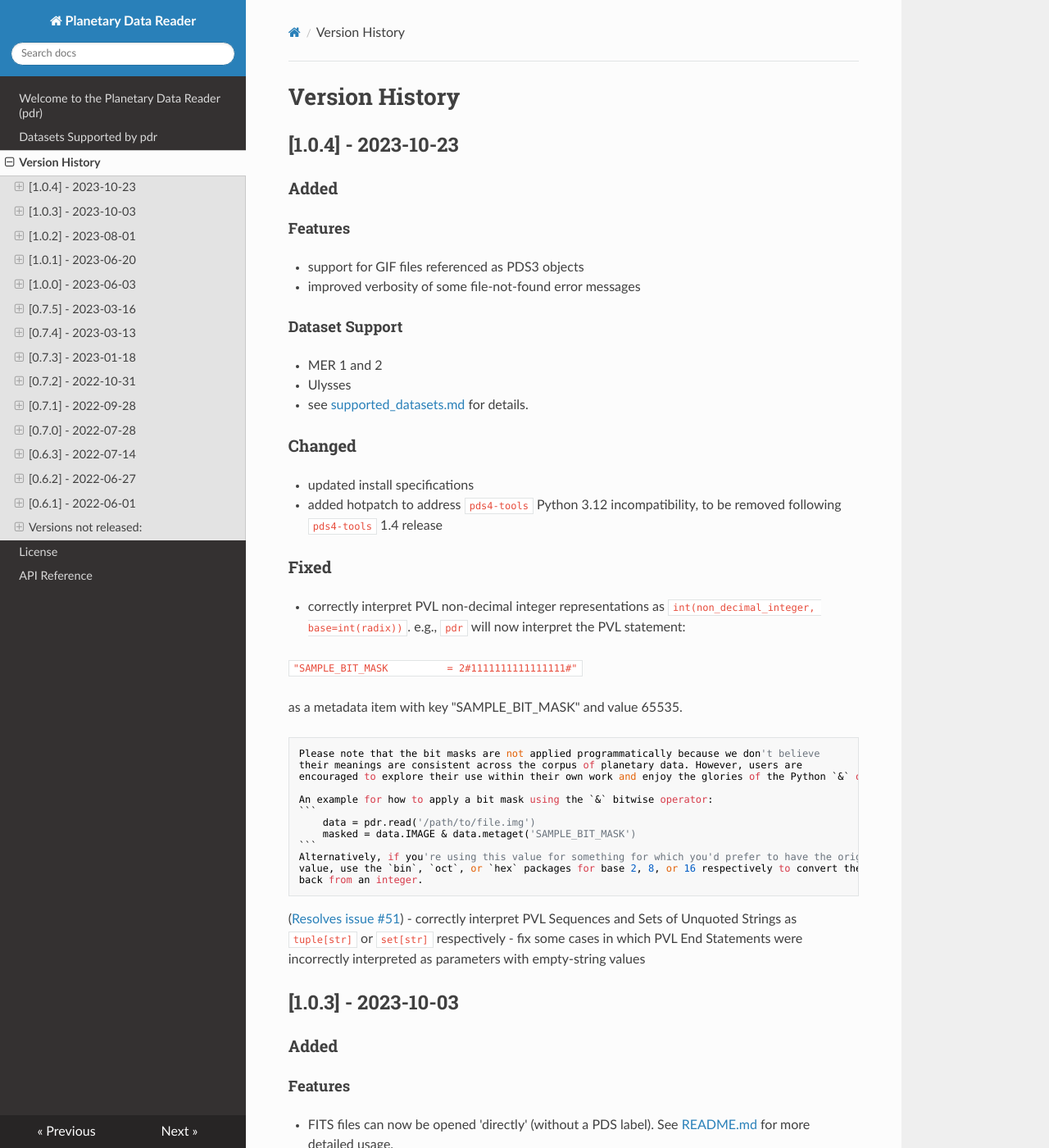
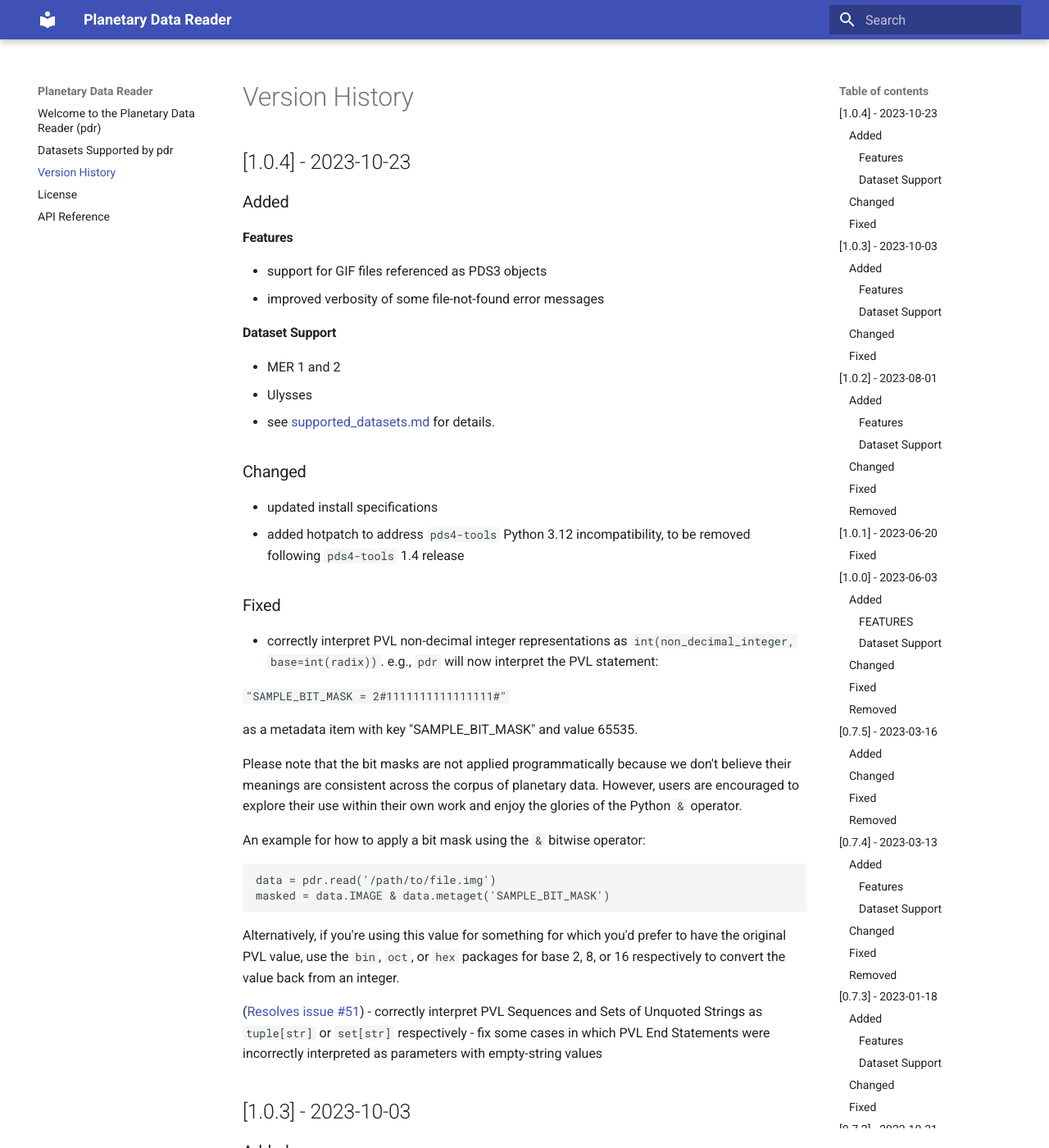
Before and after one commit to MillionConcepts/pdr, an MkDocs documentation site: the page built from docs/version_history.md, in a window 1280 px wide and 1400 px high. Shown: the whole window at 82% size. Built offline with MkDocs 1.6.1 and Material for MkDocs 9.7.7, drawn with Linux system fonts in a browser that asks for light colours; nearby versions of some CDN libraries; some of the changed text lies outside the part shown.

Commit message:
update theme to material, show type hints

````diff
--- a/docs/environment.yml
+++ b/docs/environment.yml
@@ -7,3 +7,4 @@ dependencies:
   - mkdocs
   - mkdocstrings
   - mkdocstrings-python
+  - mkdocs-material
--- a/docs/version_history.md
+++ b/docs/version_history.md
@@ -26,18 +26,18 @@ to be removed following `pds4-tools` 1.4 release
 
    as a metadata item with key "SAMPLE_BIT_MASK" and value 65535.
 
-    Please note that the bit masks are not applied programmatically because we don't believe
-    their meanings are consistent across the corpus of planetary data. However, users are
-    encouraged to explore their use within their own work and enjoy the glories of the Python `&` operator.
+   Please note that the bit masks are not applied programmatically because we don't believe
+   their meanings are consistent across the corpus of planetary data. However, users are
+   encouraged to explore their use within their own work and enjoy the glories of the Python `&` operator.
 
-    An example for how to apply a bit mask using the `&` bitwise operator:
-    ```
-        data = pdr.read('/path/to/file.img')
-        masked = data.IMAGE & data.metaget('SAMPLE_BIT_MASK')
-    ```
-    Alternatively, if you're using this value for something for which you'd prefer to have the original PVL
-    value, use the `bin`, `oct`, or `hex` packages for base 2, 8, or 16 respectively to convert the value
-    back from an integer.
+   An example for how to apply a bit mask using the `&` bitwise operator:
+
+    data = pdr.read('/path/to/file.img')
+    masked = data.IMAGE & data.metaget('SAMPLE_BIT_MASK')
+
+   Alternatively, if you're using this value for something for which you'd prefer to have the original PVL
+   value, use the `bin`, `oct`, or `hex` packages for base 2, 8, or 16 respectively to convert the value
+   back from an integer.
 
   ([Resolves issue #51](https://github.com/MillionConcepts/pdr/issues/51))
 - correctly interpret PVL Sequences and Sets of Unquoted Strings as
--- a/mkdocs.yml
+++ b/mkdocs.yml
@@ -1,7 +1,7 @@
 site_name: Planetary Data Reader
 site_description: one tool to read them all; https://github.com/MillionConcepts/pdr
 theme:
-  name: readthedocs
+  name: material
 plugins:
 - search
 - mkdocstrings:
@@ -9,6 +9,7 @@ plugins:
       python:
         options:
           filters: []
+          show_signature_annotations: true
 
 nav:
   - 'index.md'
````
